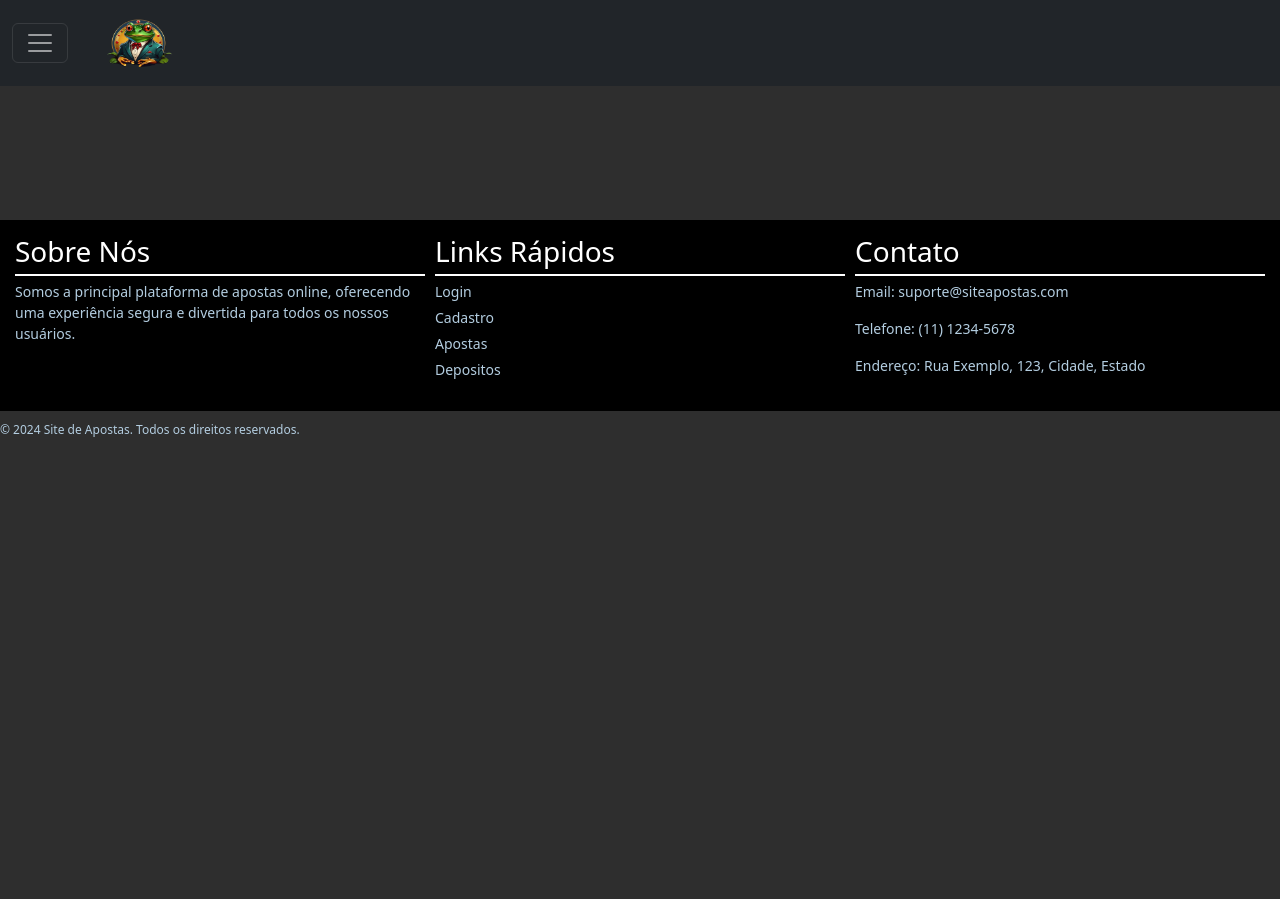
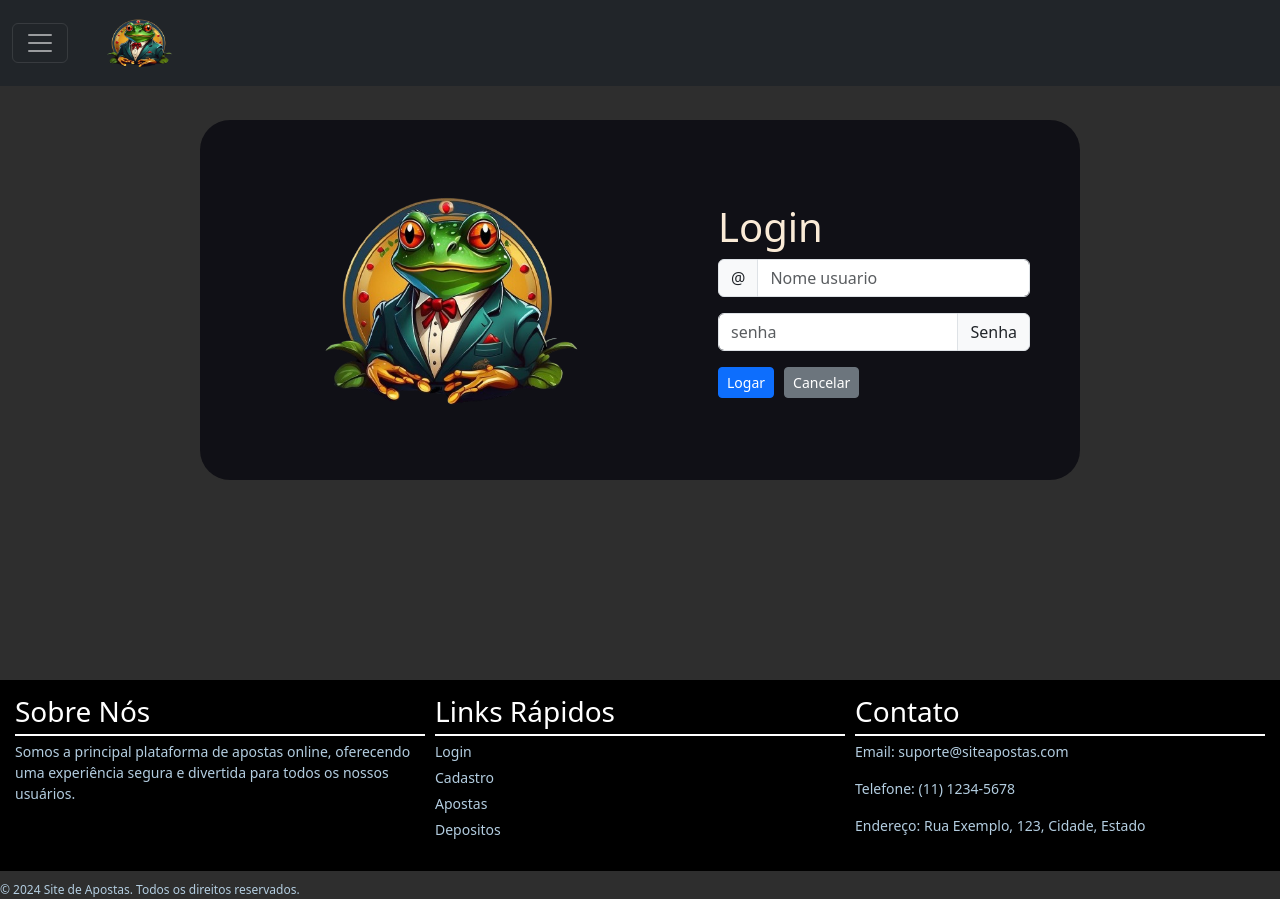
Before and after one commit to matheus58/A-s, a React (Vite) app in the folder frontend/: page / in a window 1280 px wide. Before the commit the page ends 800 px from the top, so only its background shows below. Built offline with nearby package versions, Linux system fonts and the light colour scheme.

Commit message:
mudança na rota inicial

```diff
--- a/frontend/src/App.jsx
+++ b/frontend/src/App.jsx
@@ -15,9 +15,9 @@
     <BrowserRouter>
     <Navbar/>
     <Routes>
-      <Route path="/Home" element ={<Home/>}/>
+      <Route path='/' element={<Login/>}/>
+      <Route path="/Home"element ={<Home/>}/>
       <Route path="/Cadastro" element ={<Cadastro/>}/>
-      <Route path='/Login' element={<Login/>}/>
       <Route path='/Carteira' element={<Carteira/>}/>
       <Route path='/Deposito' element={<Deposito/>}/>
       <Route path='/Jogo' element={<Jogo/>} />
```
